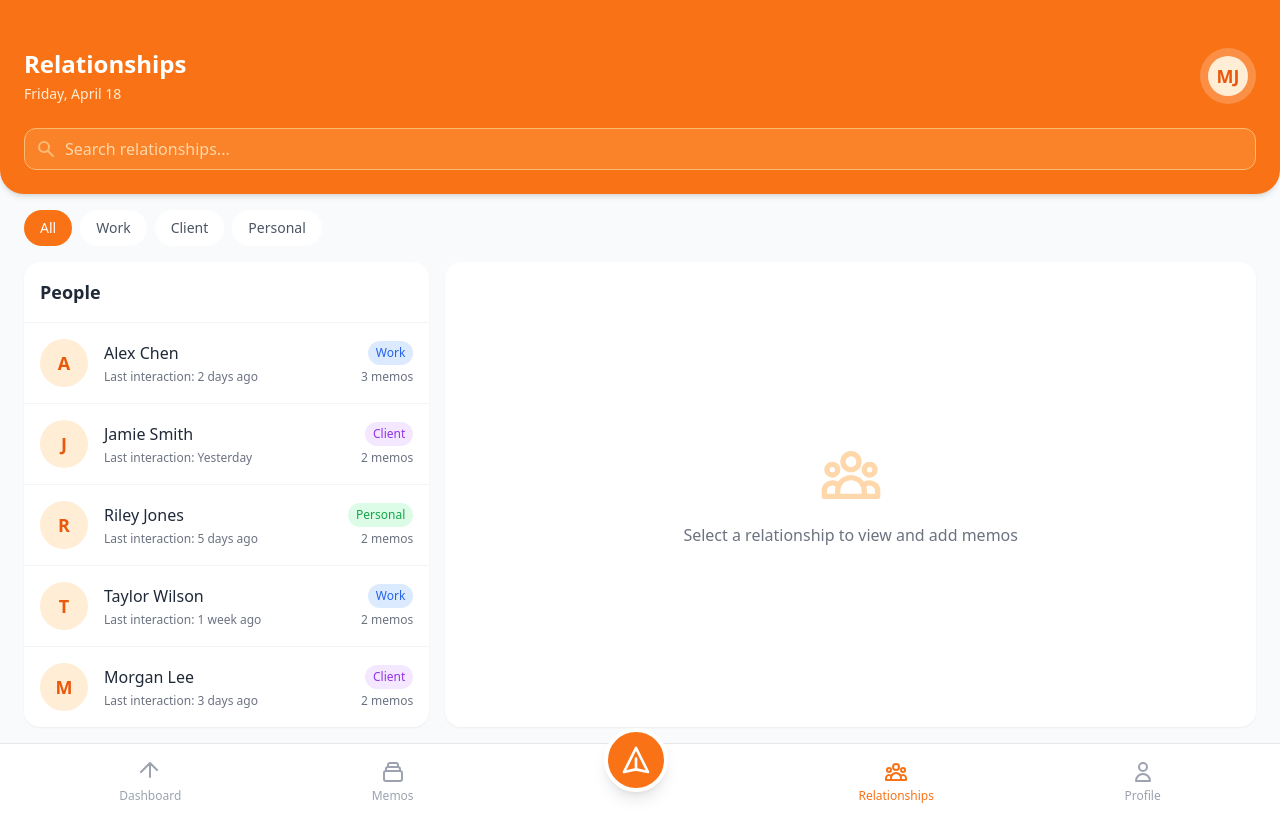
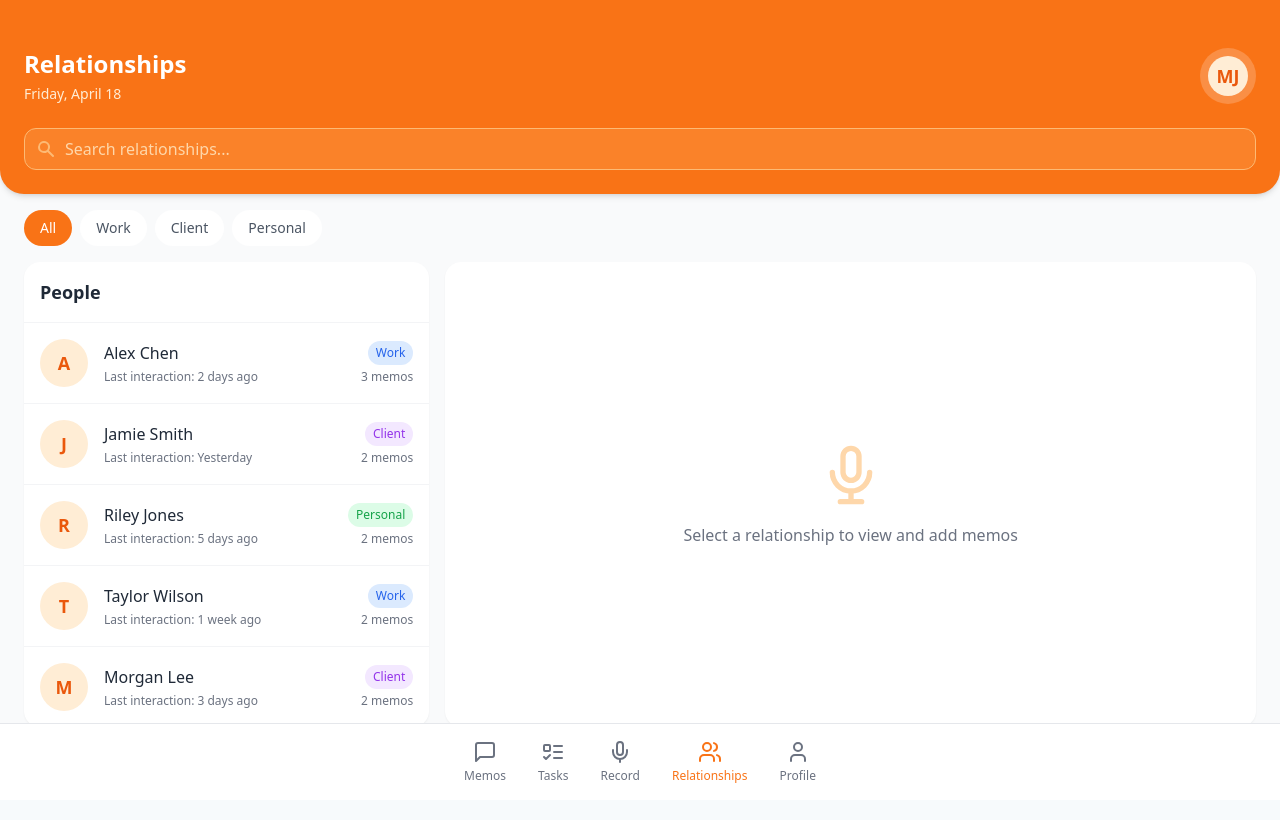
Before and after one commit to NateKeola/voice-thought-capture-app-24, a React (Vite) app: page /relationships in a window 1280 px wide. Built offline with nearby package versions, Linux system fonts and the light colour scheme; sample sign-in values are in the browser's storage.

Commit message:
feat: Integrate bottom navigation in RelationshipsPage
Adds the bottom navigation bar to the RelationshipsPage for consistent navigation.

```diff
--- a/src/pages/RelationshipsPage.tsx
+++ b/src/pages/RelationshipsPage.tsx
@@ -1,12 +1,9 @@
-
 import React, { useState, useEffect } from 'react';
 import { useToast } from '@/components/ui/use-toast';
 import { useNavigate } from 'react-router-dom';
+import { Button } from '@/components/ui/button';
+import BottomNavBar from '@/components/BottomNavBar';
 
-// Integrate shadcn Button for design consistency
-import { Button } from '@/components/ui/button';
-
-// Helper colors (in case needed for tags)
 const REL_TYPE_COLORS = {
   work: 'bg-blue-100 text-blue-600',
   client: 'bg-purple-100 text-purple-600',
@@ -23,7 +20,6 @@ const RelationshipsPage = () => {
   const { toast } = useToast();
   const navigate = useNavigate();
 
-  // State for relationships
   const [relationships, setRelationships] = useState([]);
   const [filteredRelationships, setFilteredRelationships] = useState([]);
   const [selectedRelationship, setSelectedRelationship] = useState(null);
@@ -33,8 +29,8 @@ const RelationshipsPage = () => {
   const [activeTab, setActiveTab] = useState('all');
   const [isRecording, setIsRecording] = useState(false);
   const [recordingText, setRecordingText] = useState('');
+  const [globalTab, setGlobalTab] = useState('relationships');
 
-  // Sample data
   useEffect(() => {
     const sampleRelationships = [
       {
@@ -98,7 +94,6 @@ const RelationshipsPage = () => {
     setFilteredRelationships(sampleRelationships);
   }, []);
 
-  // Filter relationships
   useEffect(() => {
     let filtered = relationships;
     if (searchQuery) {
@@ -113,7 +108,6 @@ const RelationshipsPage = () => {
     setFilteredRelationships(filtered);
   }, [searchQuery, activeTab, relationships]);
 
-  // Add Memo
   const handleAddMemo = () => {
     if (!newMemoText.trim() && !recordingText.trim()) return;
     const memoText = newMemoText || recordingText;
@@ -147,7 +141,6 @@ const RelationshipsPage = () => {
     });
   };
 
-  // Simulated Voice Recording
   const toggleRecording = () => {
     if (isRecording) {
       setRecordingText("Met about the new project proposal. They had some concerns about timeline but were excited about the concept overall.");
@@ -158,11 +151,9 @@ const RelationshipsPage = () => {
     }
   };
 
-  // Colors for rels/memos
   const getTypeColor = (type) => REL_TYPE_COLORS[type.toLowerCase()] || REL_TYPE_COLORS.default;
   const getMemoTypeColor = (type) => MEMO_TYPE_COLORS[type] || MEMO_TYPE_COLORS.note;
 
-  // Memo type icons (SVGs)
   const getMemoTypeIcon = (type) => {
     switch (type) {
       case 'task':
@@ -174,7 +165,7 @@ const RelationshipsPage = () => {
       case 'should':
         return (
           <svg xmlns="http://www.w3.org/2000/svg" className="h-4 w-4" viewBox="0 0 20 20" fill="currentColor">
-            <path d="M11 3a1 1 0 10-2 0v1a1 1 0 102 0V3zM15.657 5.757a1 1 0 00-1.414-1.414l-.707.707a1 1 0 001.414 1.414l.707-.707zM18 10a1 1 0 01-1 1h-1a1 1 0 110-2h1a1 1 0 011 1zM5.05 6.464A1 1 0 106.464 5.05l-.707-.707a1 1 0 00-1.414 1.414l.707.707zM5 10a1 1 0 01-1 1H3a1 1 0 110-2h1a1 1 0 011 1zM8 16v-1h4v1a2 2 0 11-4 0zM12 14c.015-.34.208-.646.477-.859a4 4 0 10-4.954 0c.27.213.462.519.476.859h4.002z" />
+            <path d="M11 3a1 1 0 10-2 0v1a1 1 0 110 2h4a1 1 0 01.293.707l2.828 2.829a1 1 0 101.414-1.415L11 9.586V6z" clipRule="evenodd" />
           </svg>
         );
       case 'note':
@@ -204,7 +195,6 @@ const RelationshipsPage = () => {
             </div>
           </div>
         </div>
-        {/* Search Bar */}
         <div className="mt-6">
           <div className="relative">
             <div className="absolute inset-y-0 left-0 pl-3 flex items-center pointer-events-none">
@@ -306,7 +296,7 @@ const RelationshipsPage = () => {
                     onClick={() => setShowAddMemoModal(true)}
                   >
                     <svg xmlns="http://www.w3.org/2000/svg" className="h-4 w-4 mr-1" viewBox="0 0 20 20" fill="currentColor">
-                      <path fillRule="evenodd" d="M10 3a1 1 0 011 1v5h5a1 1 0 110 2h-5v5a1 1 0 11-2 0v-5H4a1 1 0 110-2h5V4a1 1 0 011-1z" clipRule="evenodd" />
+                      <path fillRule="evenodd" d="M10 3a1 1 0 011 1v5h5a1 1 0 110 2h-5v5a1 1 0 11-2 0v-5H4a1 1 0 110-2h5a1 1 0 011 1zM15 7a3 3 0 11-6 0 3 3 0 016 0zm6 3a2 2 0 11-4 0 2 2 0 014 0zM7 10a2 2 0 11-4 0 2 2 0 014 0z" clipRule="evenodd" />
                     </svg>
                     Add Memo
                   </Button>
@@ -338,7 +328,7 @@ const RelationshipsPage = () => {
               <div className="flex-1 flex items-center justify-center">
                 <div className="text-center">
                   <svg xmlns="http://www.w3.org/2000/svg" className="h-16 w-16 mx-auto text-orange-200" fill="none" viewBox="0 0 24 24" stroke="currentColor">
-                    <path strokeLinecap="round" strokeLinejoin="round" strokeWidth={2} d="M17 20h5v-2a3 3 0 00-5.356-1.857M17 20H7m10 0v-2c0-.656-.126-1.283-.356-1.857M7 20H2v-2a3 3 0 015.356-1.857M7 20v-2c0-.656.126-1.283.356-1.857m0 0a5.002 5.002 0 019.288 0M15 7a3 3 0 11-6 0 3 3 0 016 0zm6 3a2 2 0 11-4 0 2 2 0 014 0zM7 10a2 2 0 11-4 0 2 2 0 014 0z" />
+                    <path strokeLinecap="round" strokeLinejoin="round" strokeWidth={2} d="M19 11a7 7 0 01-7 7m0 0a7 7 0 01-7-7m7 7v4m0 0H8m4 0h4m-4-8a3 3 0 01-3-3V5a3 3 0 116 0v6a3 3 0 01-3 3z" />
                   </svg>
                   <p className="mt-4 text-gray-500">Select a relationship to view and add memos</p>
                 </div>
@@ -364,7 +354,7 @@ const RelationshipsPage = () => {
                 aria-label="Close"
               >
                 <svg xmlns="http://www.w3.org/2000/svg" className="h-6 w-6" fill="none" viewBox="0 0 24 24" stroke="currentColor">
-                  <path strokeLinecap="round" strokeLinejoin="round" strokeWidth={2} d="M6 18L18 6M6 6l12 12" />
+                  <path strokeLinecap="round" strokeLinejoin="round" strokeWidth={2} d="M6 18L18 6M6 6l12 12-12-12zm0 0v-8" />
                 </svg>
               </button>
             </div>
@@ -422,42 +412,13 @@ const RelationshipsPage = () => {
           </div>
         </div>
       )}
-      {/* Bottom Navigation (re-integrate with router!) */}
-      <div className="bg-white px-6 py-4 border-t border-gray-200">
-        <div className="flex justify-around">
-          <button className="flex flex-col items-center" onClick={() => navigate('/home')}>
-            <svg xmlns="http://www.w3.org/2000/svg" className="h-6 w-6 text-gray-400" fill="none" viewBox="0 0 24 24" stroke="currentColor">
-              <path strokeLinecap="round" strokeLinejoin="round" strokeWidth={2} d="M3 12l2-2m0 0l7-7 7 7m-7-7v14" />
-            </svg>
-            <span className="text-xs text-gray-400 mt-1">Dashboard</span>
-          </button>
-          <button className="flex flex-col items-center" onClick={() => navigate('/memos')}>
-            <svg xmlns="http://www.w3.org/2000/svg" className="h-6 w-6 text-gray-400" fill="none" viewBox="0 0 24 24" stroke="currentColor">
-              <path strokeLinecap="round" strokeLinejoin="round" strokeWidth={2} d="M19 11H5m14 0a2 2 0 012 2v6a2 2 0 01-2 2H5a2 2 0 01-2-2v-6a2 2 0 012-2m14 0V9a2 2 0 00-2-2M5 11V9a2 2 0 012-2m0 0V5a2 2 0 012-2h6a2 2 0 012 2v2M7 7h10" />
-            </svg>
-            <span className="text-xs text-gray-400 mt-1">Memos</span>
-          </button>
-          <div className="relative -mt-8">
-            <button className="w-16 h-16 rounded-full bg-orange-500 flex items-center justify-center shadow-lg border-4 border-white" onClick={() => navigate('/home')}>
-              <svg xmlns="http://www.w3.org/2000/svg" className="h-8 w-8 text-white" fill="none" viewBox="0 0 24 24" stroke="currentColor">
-                <path strokeLinecap="round" strokeLinejoin="round" strokeWidth={2} d="M12 19l9 2-9-18-9 18 9-2zm0 0v-8" />
-              </svg>
-            </button>
-          </div>
-          <button className="flex flex-col items-center" onClick={() => navigate('/relationships')}>
-            <svg xmlns="http://www.w3.org/2000/svg" className="h-6 w-6 text-orange-500" fill="none" viewBox="0 0 24 24" stroke="currentColor">
-              <path strokeLinecap="round" strokeLinejoin="round" strokeWidth={2} d="M17 20h5v-2a3 3 0 00-5.356-1.857M17 20H7m10 0v-2c0-.656-.126-1.283-.356-1.857M7 20H2v-2a3 3 0 015.356-1.857M7 20v-2c0-.656.126-1.283.356-1.857m0 0a5.002 5.002 0 019.288 0M15 7a3 3 0 11-6 0 3 3 0 016 0zm6 3a2 2 0 11-4 0 2 2 0 014 0zM7 10a2 2 0 11-4 0 2 2 0 014 0z" />
-            </svg>
-            <span className="text-xs text-orange-500 font-medium mt-1">Relationships</span>
-          </button>
-          <button className="flex flex-col items-center" onClick={() => navigate('/profile')}>
-            <svg xmlns="http://www.w3.org/2000/svg" className="h-6 w-6 text-gray-400" fill="none" viewBox="0 0 24 24" stroke="currentColor">
-              <path strokeLinecap="round" strokeLinejoin="round" strokeWidth={2} d="M16 7a4 4 0 11-8 0 4 4 0 018 0zM12 14a7 7 0 00-7 7h14a7 7 0 00-7-7z" />
-            </svg>
-            <span className="text-xs text-gray-400 mt-1">Profile</span>
-          </button>
-        </div>
-      </div>
+      {/* SHARED Bottom Navigation Bar */}
+      <BottomNavBar
+        activeTab={globalTab}
+        onTabChange={(tab) => {
+          setGlobalTab(tab);
+        }}
+      />
     </div>
   );
 };
```
